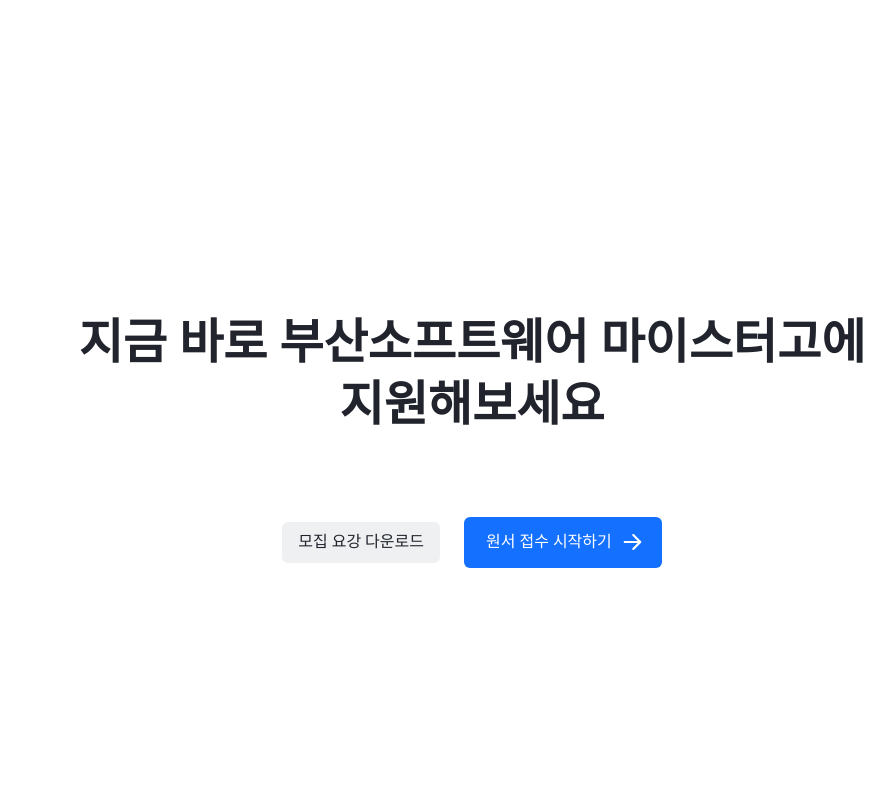
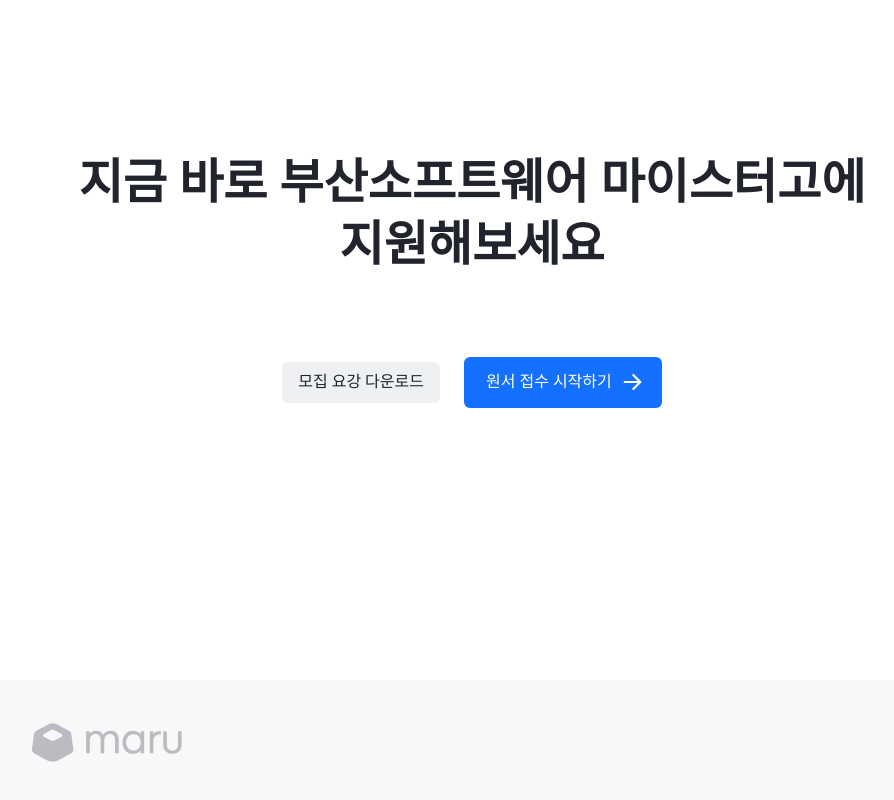
Before and after one commit to Bamdoliro/thisismaru, a Next.js app: page / in a window 1280 px wide. Shown: the part 2360-3160 px from the top of the page, without its empty margins (168-1062 px from the left). Built offline with nearby package versions, Linux system fonts and the light colour scheme.

Commit message:
ADD :: footer

```diff
--- a/src/app/page.tsx
+++ b/src/app/page.tsx
@@ -1,5 +1,6 @@
 "use client";
 
+import Footer from "@/components/Common/Footer/footer";
 import Header from "@/components/Common/Header/header";
 import Introduce from "@/components/Introduce/introduce";
 import Landing from "@/components/Landing/landing";
@@ -12,6 +13,7 @@ const Home = () => {
       <Main />
       <Introduce />
       <Landing />
+      <Footer />
     </>
   );
 };
--- /dev/null
+++ b/src/components/Common/Footer/footer.tsx
@@ -0,0 +1,20 @@
+import { color } from "@/styles/color";
+import styled from "styled-components";
+import GreyLogoIcon from "../Icon/GreyLogo";
+
+const Footer = () => {
+  return (
+    <StyledFooter>
+      <GreyLogoIcon />
+    </StyledFooter>
+  );
+};
+
+export default Footer;
+
+const StyledFooter = styled.div`
+  width: 100%;
+  height: 400px;
+  background-color: ${color.gray100};
+  padding: 40px 200px;
+`;
--- /dev/null
+++ b/src/components/Common/Icon/GreyLogo.tsx
@@ -0,0 +1,44 @@
+const GreyLogoIcon = () => {
+  return (
+    <svg
+      width="150"
+      height="45"
+      viewBox="0 0 150 45"
+      fill="none"
+      xmlns="http://www.w3.org/2000/svg"
+    >
+      <path
+        fill-rule="evenodd"
+        clip-rule="evenodd"
+        d="M83.0594 19.9724C83.0594 18.1227 82.6279 16.6905 81.8102 15.6429C81.0062 14.6204 79.7765 14.0892 78.0625 14.0892C76.3578 14.0892 75.0049 14.6457 73.9135 15.754L73.9129 15.7546C72.8283 16.8505 72.2691 18.4351 72.2691 20.5593V20.8808H72.2571V33.3261H68.6377V19.9724C68.6377 18.0911 68.2054 16.6548 67.39 15.6269C66.5874 14.6225 65.346 14.0951 63.5989 14.0951C61.8627 14.0951 60.505 14.6527 59.4271 15.7588C58.3542 16.8599 57.7995 18.3655 57.7995 20.3138V33.3321H54.18V11.3561H57.6737V13.8384C58.2901 12.9955 59.0349 12.3265 59.9099 11.8372C61.0916 11.1763 62.4926 10.853 64.102 10.853C65.834 10.853 67.3191 11.2048 68.5401 11.9255C69.6105 12.5574 70.4617 13.4635 71.0952 14.632C71.7738 13.6487 72.6854 12.805 73.8268 12.0989C75.1727 11.2664 76.7544 10.853 78.5656 10.853C81.1224 10.853 83.1419 11.651 84.5693 13.2869C85.9817 14.9055 86.6788 16.9488 86.6788 19.3855V33.3261H83.0594V19.9724Z"
+        fill="#BBBCC2"
+      />
+      <path
+        fill-rule="evenodd"
+        clip-rule="evenodd"
+        d="M112.15 33.3321V11.3561H108.657V14.48C106.958 12.0555 104.349 10.853 100.893 10.853C97.6766 10.853 95.1189 11.9772 93.2658 14.2407C91.423 16.4842 90.5098 19.1996 90.5098 22.3681C90.5098 25.5365 91.423 28.2466 93.2668 30.4727C95.1259 32.7173 97.683 33.8352 100.893 33.8352C102.833 33.8352 104.512 33.4571 105.917 32.6852C107.005 32.0874 107.918 31.259 108.657 30.2058V33.3321H112.15ZM96.1673 16.5147L96.2433 16.4248V16.4206C97.5517 14.9282 99.2792 14.173 101.474 14.173C103.713 14.173 105.444 14.947 106.718 16.4879C108.005 18.0444 108.657 20.0167 108.657 22.3621C108.657 24.7059 108.005 26.6368 106.718 28.1943C105.444 29.7351 103.707 30.5092 101.474 30.5092C99.2406 30.5092 97.483 29.735 96.1665 28.1905C94.8391 26.6333 94.1711 24.6979 94.1711 22.3621C94.1711 20.0263 94.8391 18.0844 96.1673 16.5147Z"
+        fill="#BBBCC2"
+      />
+      <path
+        fill-rule="evenodd"
+        clip-rule="evenodd"
+        d="M128.83 14.6701V11.2068L127.805 11.1465H127.796C125.994 11.1465 124.475 11.5081 123.266 12.2612C122.458 12.7643 121.794 13.323 121.284 13.9418V11.3501H117.79V33.3261H121.41V20.8947C121.41 18.8029 121.979 17.2569 123.072 16.2031C124.176 15.1387 125.63 14.5982 127.46 14.5982C127.819 14.5982 128.156 14.61 128.48 14.6389L128.83 14.6701Z"
+        fill="#BBBCC2"
+      />
+      <path
+        fill-rule="evenodd"
+        clip-rule="evenodd"
+        d="M134.861 11.3562H131.242V24.9195C131.242 27.5043 132.019 29.6472 133.593 31.3204C135.18 33.0083 137.468 33.8293 140.409 33.8293C143.35 33.8293 145.638 33.0083 147.225 31.3204C148.798 29.6472 149.576 27.5043 149.576 24.9195V11.3562H145.957V24.7099C145.957 26.6138 145.469 28.0478 144.533 29.0615C143.603 30.0683 142.25 30.5931 140.409 30.5931C138.567 30.5931 137.214 30.0683 136.285 29.0615C135.349 28.0478 134.861 26.6139 134.861 24.7099V11.3562Z"
+        fill="#BBBCC2"
+      />
+      <path
+        fill-rule="evenodd"
+        clip-rule="evenodd"
+        d="M25.3236 4.41696L37.3518 11.0512C38.3767 11.6133 39.0764 12.6327 39.2362 13.8008L41.2804 28.7831C41.5394 30.7006 40.5972 32.5796 38.9056 33.4998L26.3815 40.327C22.8165 42.2721 18.5133 42.2721 14.9428 40.327L2.41869 33.4998C0.727139 32.5796 -0.220571 30.7006 0.0439063 28.7831L2.0881 13.8008C2.24789 12.6382 2.94765 11.6188 3.9725 11.0512L16.0007 4.41696C18.9045 2.81349 22.4198 2.81349 25.3236 4.41696ZM18.2708 10.4396L11.8793 13.9331H11.8848C10.7332 14.5612 10.7387 16.2088 11.8903 16.8315L18.3259 20.3084C19.7365 21.0743 21.4335 21.0688 22.8386 20.3084L29.5442 16.6717C30.558 16.1206 30.5635 14.6659 29.5442 14.1094L22.811 10.4396C21.395 9.66819 19.6869 9.66819 18.2708 10.4396Z"
+        fill="#BBBCC2"
+      />
+    </svg>
+  );
+};
+
+export default GreyLogoIcon;
--- a/src/components/Introduce/introduce.tsx
+++ b/src/components/Introduce/introduce.tsx
@@ -4,7 +4,7 @@ import Introduction from "./introduction";
 
 const Introduce = () => {
   return (
-    <AppLayout height="200vh">
+    <AppLayout height="180vh">
       <StyledIntroduce>
         <IntroduceWrap>
           <Introduction
```
